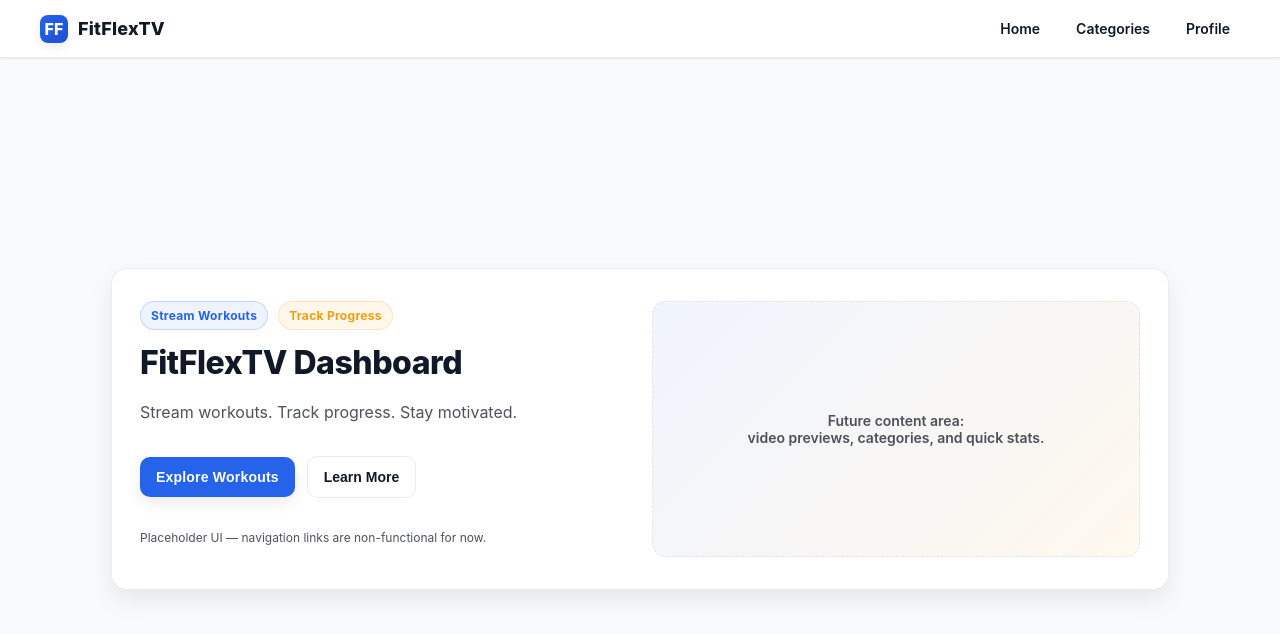
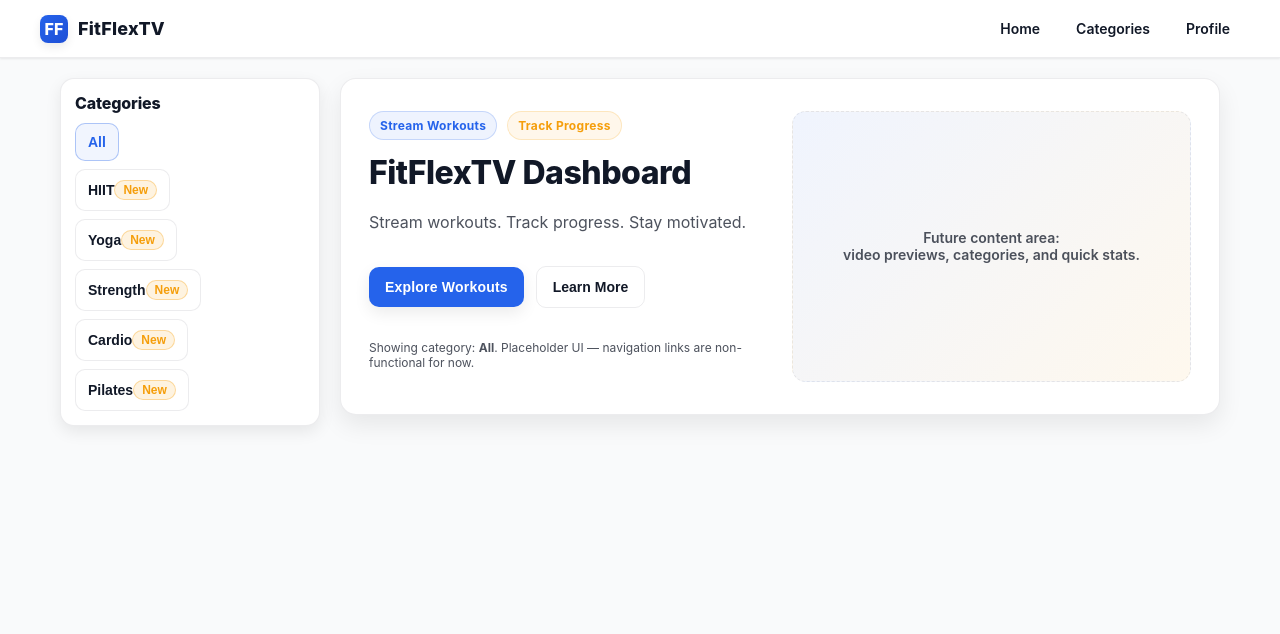
Before and after one commit to kavia-common/fitflextv-web-interface-41183-41194, a React (Create React App) app in the folder fitflextv_frontend/: page / in a window 1280 px wide. Shown: the top 634 px of the page. Built offline with nearby package versions, Linux system fonts and the light colour scheme; the HTML template or start-up script is replaced by a standard one.

Commit message:
Checkpoint 4 - cg664c3d2b

```diff
--- a/fitflextv_frontend/src/App.js
+++ b/fitflextv_frontend/src/App.js
@@ -1,11 +1,10 @@
-import React from 'react';
+import React, { useMemo, useState } from 'react';
 
 /**
  * PUBLIC_INTERFACE
- * App - FitFlexTV-styled placeholder UI
+ * App - FitFlexTV-styled UI with responsive, collapsible category sidebar
  *
- * This component renders a minimal, self-contained placeholder UI for FitFlexTV.
- * It uses inline styles (no external stylesheets or dependencies) and applies the
+ * Self-contained implementation using only React and inline styles (CSS-in-JS).
  * Ocean Professional theme:
  *  - primary:   #2563EB
  *  - secondary: #F59E0B
@@ -13,17 +12,15 @@ import React from 'react';
  *  - surface:   #ffffff
  *  - text:      #111827
  *
- * The UI includes:
- *  - A top navbar with brand "FitFlexTV" and non-functional nav links
- *  - A hero section with title, subtitle, and a primary "Explore Workouts" button
- *
- * Notes:
- *  - No routing is introduced; links are anchors with href="#".
- *  - Minimal responsive styling is applied via inline styles and a small style tag.
+ * Includes:
+ *  - Top navbar (kept from original)
+ *  - Left sidebar for categories on desktop
+ *  - Mobile toggle button to collapse/expand the sidebar
+ *  - Existing hero preserved on the right content area
  */
 function App() {
   // Theme palette constants
-  const colors = {
+  const colors = useMemo(() => ({
     primary: '#2563EB',
     secondary: '#F59E0B',
     background: '#f9fafb',
@@ -33,7 +30,12 @@ function App() {
     border: 'rgba(17,24,39,0.08)',
     shadow: 'rgba(0,0,0,0.08)',
     primaryHover: '#1E4FD6',
-  };
+  }), []);
+
+  // Sidebar state (mobile collapsible)
+  const [sidebarOpen, setSidebarOpen] = useState(false);
+  const [activeCategory, setActiveCategory] = useState('All');
+  const categories = ['All', 'HIIT', 'Yoga', 'Strength', 'Cardio', 'Pilates'];
 
   // Container and layout styles
   const styles = {
@@ -50,7 +52,7 @@ function App() {
     nav: {
       position: 'sticky',
       top: 0,
-      zIndex: 10,
+      zIndex: 30,
       width: '100%',
       backgroundColor: colors.surface,
       borderBottom: `1px solid ${colors.border}`,
@@ -105,16 +107,100 @@ function App() {
       backgroundColor: '#f3f4f6',
       transform: 'translateY(-1px)',
     },
-    // Main hero section
+
+    // App content layout: sidebar + content
+    contentWrap: {
+      maxWidth: 1200,
+      width: '100%',
+      margin: '0 auto',
+      display: 'grid',
+      gridTemplateColumns: '260px 1fr',
+      gap: 20,
+      padding: '20px',
+      boxSizing: 'border-box',
+    },
+
+    // Sidebar styles
+    sidebar: {
+      backgroundColor: colors.surface,
+      border: `1px solid ${colors.border}`,
+      borderRadius: 14,
+      boxShadow: `0 6px 16px ${colors.shadow}`,
+      padding: 14,
+      height: 'fit-content',
+      position: 'sticky',
+      top: 76, // below navbar
+    },
+    sidebarHeader: {
+      display: 'flex',
+      alignItems: 'center',
+      justifyContent: 'space-between',
+      marginBottom: 10,
+    },
+    sidebarTitle: {
+      margin: 0,
+      fontSize: 16,
+      fontWeight: 800,
+      letterSpacing: '-0.01em',
+    },
+    mobileToggle: {
+      display: 'none',
+      backgroundColor: colors.primary,
+      color: '#fff',
+      border: 'none',
+      padding: '8px 10px',
+      borderRadius: 8,
+      fontWeight: 700,
+      fontSize: 13,
+      cursor: 'pointer',
+      transition: 'background-color 140ms ease, transform 140ms ease',
+    },
+    categoriesList: {
+      display: 'flex',
+      flexDirection: 'column',
+      gap: 8,
+      margin: 0,
+      padding: 0,
+      listStyle: 'none',
+    },
+    categoryItem: {
+      display: 'flex',
+      alignItems: 'center',
+      justifyContent: 'space-between',
+      border: `1px solid ${colors.border}`,
+      backgroundColor: '#ffffff',
+      color: colors.text,
+      padding: '10px 12px',
+      borderRadius: 10,
+      fontWeight: 700,
+      fontSize: 14,
+      cursor: 'pointer',
+      transition: 'background-color 140ms ease, transform 140ms ease, border-color 140ms ease',
+    },
+    categoryItemActive: {
+      backgroundColor: `${colors.primary}10`,
+      borderColor: `${colors.primary}55`,
+      color: colors.primary,
+    },
+    categoryBadge: {
+      backgroundColor: `${colors.secondary}20`,
+      color: colors.secondary,
+      border: `1px solid ${colors.secondary}55`,
+      padding: '2px 8px',
+      fontSize: 12,
+      borderRadius: 999,
+      fontWeight: 800,
+    },
+
+    // Main hero/content area
     main: {
       flex: 1,
       display: 'flex',
-      alignItems: 'center',
+      alignItems: 'stretch',
       justifyContent: 'center',
-      padding: '32px 20px',
+      padding: '0 0 32px 0',
     },
     hero: {
-      maxWidth: 1000,
       width: '100%',
       backgroundColor: colors.surface,
       border: `1px solid ${colors.border}`,
@@ -229,7 +315,6 @@ function App() {
       fontSize: 12,
       color: colors.textMuted,
     },
-    // Simple responsive tweaks via inline style tag (below)
   };
 
   // A simple hover handler to apply hover styles inline
@@ -245,12 +330,30 @@ function App() {
     },
   });
 
+  // Helper to compute category button style (active state)
+  const categoryStyle = (cat) =>
+    cat === activeCategory
+      ? { ...styles.categoryItem, ...styles.categoryItemActive }
+      : styles.categoryItem;
+
   return (
     <div style={styles.app}>
       {/* Minimal responsive CSS (no external stylesheets). */}
       <style>
         {`
+          /* Collapse grid to one column on small screens and show mobile toggle */
           @media (max-width: 900px) {
+            .content-grid {
+              grid-template-columns: 1fr !important;
+            }
+            .sidebar {
+              display: ${sidebarOpen ? 'block' : 'none'} !important;
+            }
+            .mobile-toggle {
+              display: inline-flex !important;
+              align-items: center;
+              gap: 6px;
+            }
             .hero-grid {
               grid-template-columns: 1fr !important;
             }
@@ -291,7 +394,55 @@ function App() {
         </div>
       </nav>
 
-      {/* Hero Section */}
+      {/* Content area: Sidebar + Main */}
+      <div style={styles.contentWrap} className="content-grid" role="region" aria-label="Main Content Layout">
+        {/* Sidebar */}
+        <aside
+          className="sidebar"
+          style={styles.sidebar}
+          aria-label="Workout Categories Sidebar"
+        >
+          <div style={styles.sidebarHeader}>
+            <h2 style={styles.sidebarTitle}>Categories</h2>
+            <button
+              type="button"
+              className="mobile-toggle"
+              style={styles.mobileToggle}
+              onClick={() => setSidebarOpen((s) => !s)}
+              aria-expanded={sidebarOpen}
+              aria-controls="category-list"
+              aria-label="Toggle categories"
+              {...withHover(
+                styles.mobileToggle,
+                { backgroundColor: colors.primaryHover, transform: 'translateY(-1px)' }
+              )}
+            >
+              {sidebarOpen ? 'Hide' : 'Show'}
+            </button>
+          </div>
+          <ul id="category-list" style={styles.categoriesList}>
+            {categories.map((cat) => (
+              <li key={cat}>
+                <button
+                  type="button"
+                  onClick={() => setActiveCategory(cat)}
+                  aria-pressed={activeCategory === cat}
+                  {...withHover(
+                    categoryStyle(cat),
+                    cat === activeCategory
+                      ? { ...styles.categoryItemActive, transform: 'translateY(-1px)' }
+                      : { backgroundColor: '#f3f4f6', transform: 'translateY(-1px)' }
+                  )}
+                >
+                  <span>{cat}</span>
+                  {cat !== 'All' && <span style={styles.categoryBadge}>New</span>}
+                </button>
+              </li>
+            ))}
+          </ul>
+        </aside>
+
+        {/* Main hero/content */}
         <main style={styles.main} role="main">
           <section
             className="hero-grid"
@@ -324,7 +475,7 @@ function App() {
                 </button>
               </div>
               <p style={styles.footerHint}>
-              Placeholder UI — navigation links are non-functional for now.
+                Showing category: <strong>{activeCategory}</strong>. Placeholder UI — navigation links are non-functional for now.
               </p>
             </div>
             <div style={styles.heroRight}>
@@ -335,6 +486,7 @@ function App() {
           </section>
         </main>
       </div>
+    </div>
   );
 }
 
```
Also changed, not shown: 2 other files (tests, documents, lock files or other folders). Lines whose indentation alone changed are shown as unchanged.
